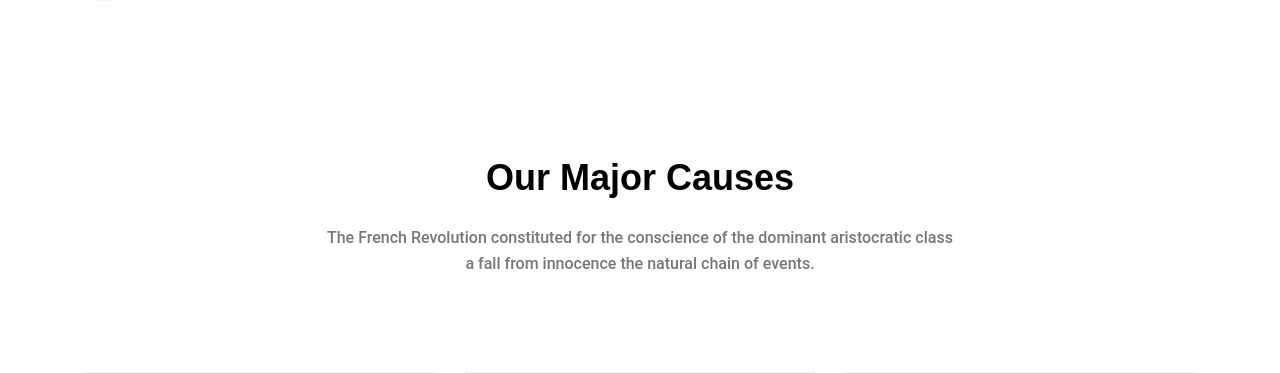
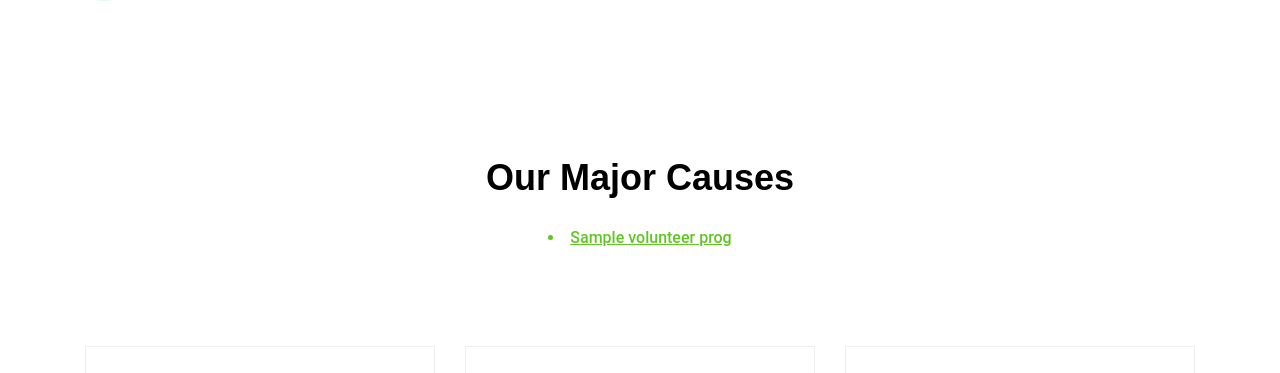
Before and after one commit to alexiahsu/tgc_project3, a Flask app: page / in a window 1280 px wide. Shown: the part 333-706 px from the top of the page. Run offline with Flask 2, Linux system fonts and the light colour scheme; a database or web service that is not in the repository returns one stand-in record (values such as "Sample title"); some libraries are stand-ins or nearby versions.

Commit message:
display database to html but with error

```diff
--- a/app.py
+++ b/app.py
@@ -29,7 +29,8 @@ app.secret_key = SESSION_KEY
 
 @app.route('/')
 def index():
-    return render_template('index.template.html')
+    vol = client[DB_NAME].volunteer_prog.find()
+    return render_template('index.template.html', vol=vol)
 
 # Login
 
--- a/templates/index.template.html
+++ b/templates/index.template.html
@@ -8,11 +8,14 @@
 		<div class="container">
 			<div class="row justify-content-center">
 				<div class="col-md-7 section-title">
-					<h2>Our Major Causes</h2>
-					<p>
-						The French Revolution constituted for the conscience of the dominant aristocratic class a fall from innocence the
-						natural chain of events.
-					</p>
+                    <h2>Our Major Causes</h2>
+                    <u>
+                        {%for v in vol%}
+                            <li>
+                                {{v.prog_name}}
+                            </li>
+                        {%endfor%}
+                    </u>
 				</div>
 			</div>
 			<div class="row">
```
